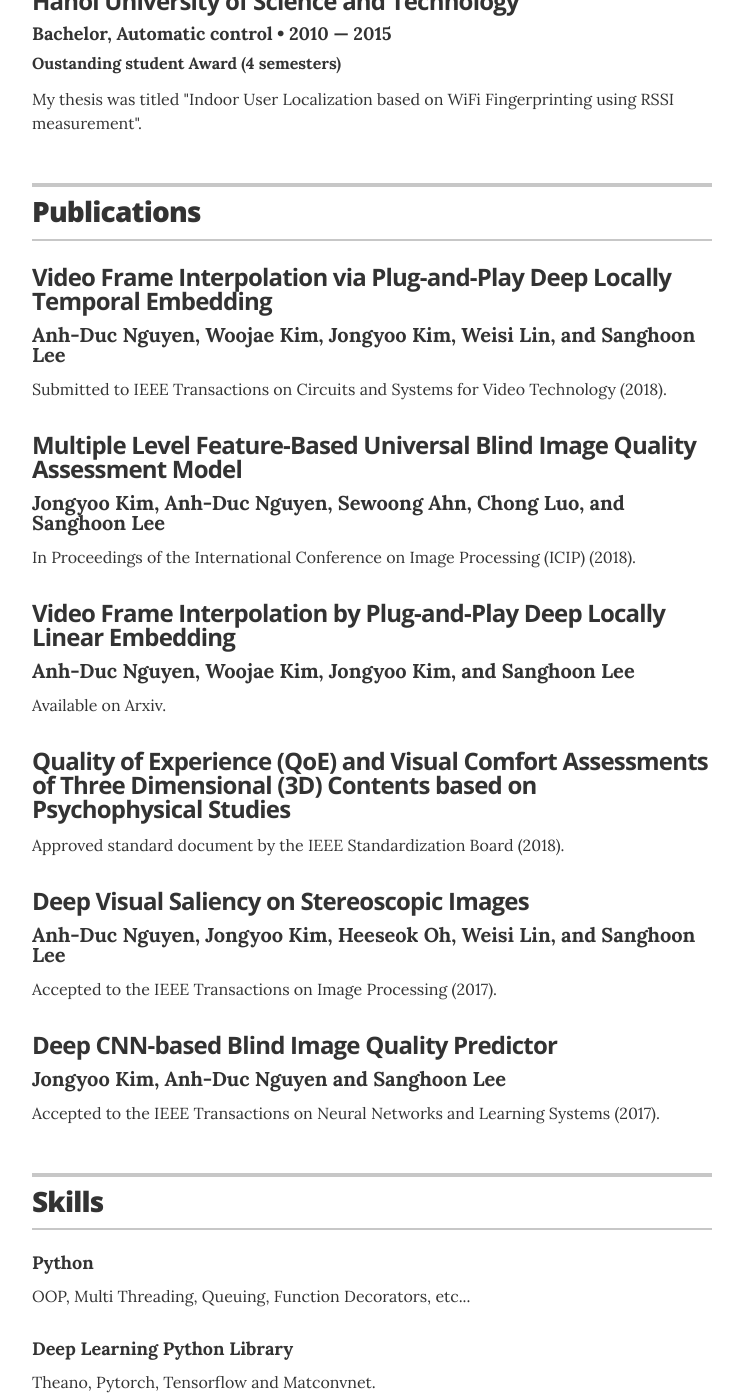
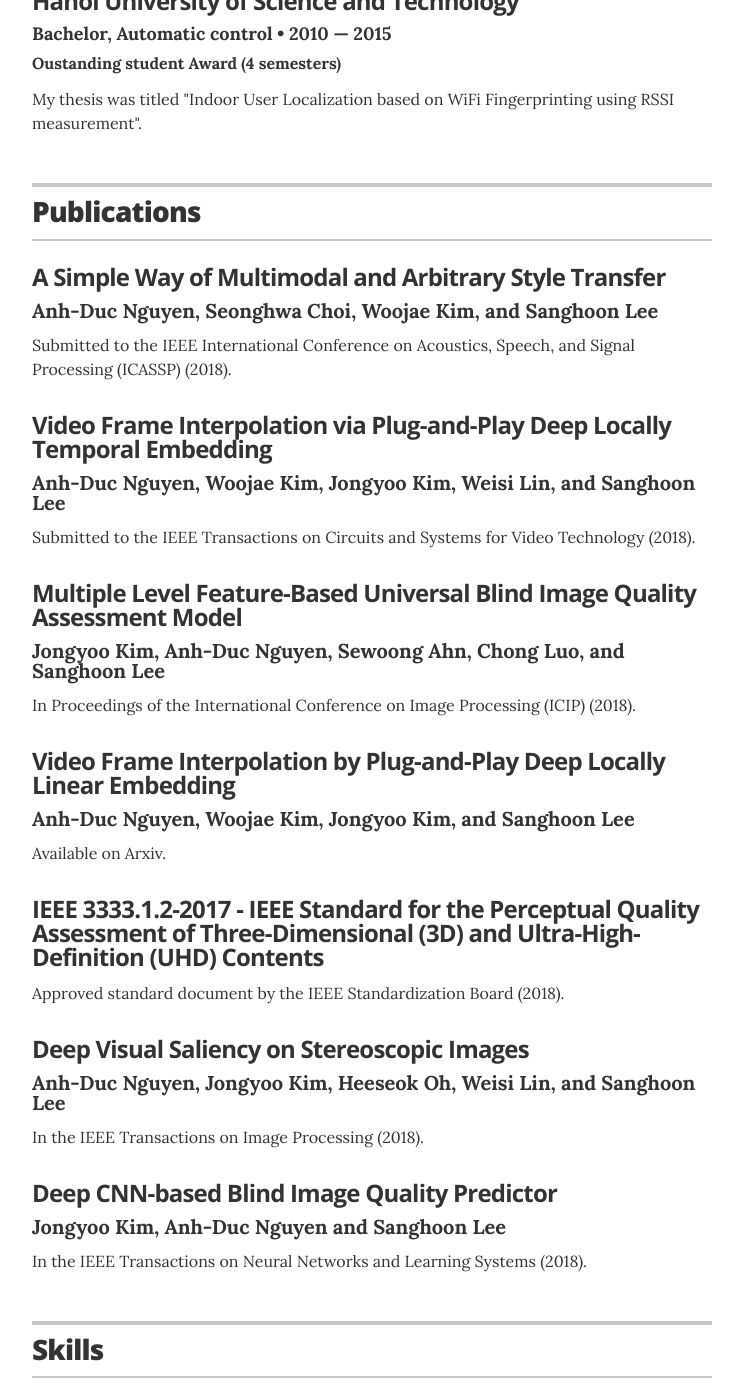
Before and after one commit to justanhduc/justanhduc.github.io, a Jekyll site: the page built from index.html, in a window 1280 px wide and 1400 px high, scrolled down 747 px. Shown: the whole window, without its empty margins (268-1011 px from the left). Built offline with Jekyll 4.4.1, drawn with Linux system fonts in a browser that asks for light colours.

Commit message:
added links to publications

```diff
--- a/_data/publications.yml
+++ b/_data/publications.yml
@@ -1,32 +1,34 @@
-# Projects
-# uncomment the urls if you wish to display them, and add your own URL
+- title: A Simple Way of Multimodal and Arbitrary Style Transfer
+  authors: Anh-Duc Nguyen, Seonghwa Choi, Woojae Kim, and Sanghoon Lee
+  # url: "#"
+  note: Submitted to the IEEE International Conference on Acoustics, Speech, and Signal Processing (ICASSP) (2018).
 
 - title: Video Frame Interpolation via Plug-and-Play Deep Locally Temporal Embedding
   authors: Anh-Duc Nguyen, Woojae Kim, Jongyoo Kim, Weisi Lin, and Sanghoon Lee
   # url: "#"
-  note: Submitted to IEEE Transactions on Circuits and Systems for Video Technology (2018).
+  note: Submitted to the IEEE Transactions on Circuits and Systems for Video Technology (2018).
 
 - title: Multiple Level Feature-Based Universal Blind Image Quality Assessment Model
   authors: Jongyoo Kim, Anh-Duc Nguyen, Sewoong Ahn, Chong Luo, and Sanghoon Lee
-  # url: "#"
+  url: "https://ieeexplore.ieee.org/document/8451346"
   note: In Proceedings of the International Conference on Image Processing (ICIP) (2018).
 
 - title: Video Frame Interpolation by Plug-and-Play Deep Locally Linear Embedding
   authors: Anh-Duc Nguyen, Woojae Kim, Jongyoo Kim, and Sanghoon Lee
-  # url: "#"
+  url: "https://arxiv.org/abs/1807.01462"
   note: Available on Arxiv.
 
-- title: Quality of Experience (QoE) and Visual Comfort Assessments of Three Dimensional (3D) Contents based on Psychophysical Studies
+- title: IEEE 3333.1.2-2017 - IEEE Standard for the Perceptual Quality Assessment of Three-Dimensional (3D) and Ultra-High-Definition (UHD) Contents
   #authors: Anh-Duc Nguyen, Jongyoo Kim, Heeseok Oh and Sanghoon Lee
-# url: "#"
+  url: "https://standards.ieee.org/standard/3333_1_2-2017.html"
   note: Approved standard document by the IEEE Standardization Board (2018).
 
 - title: Deep Visual Saliency on Stereoscopic Images
   authors: Anh-Duc Nguyen, Jongyoo Kim, Heeseok Oh, Weisi Lin, and Sanghoon Lee
-# url: "#"
-  note: Accepted to the IEEE Transactions on Image Processing (2017).
+  url: "https://ieeexplore.ieee.org/document/8520871"
+  note: In the IEEE Transactions on Image Processing (2018).
 
 - title: Deep CNN-based Blind Image Quality Predictor
   authors: Jongyoo Kim, Anh-Duc Nguyen and Sanghoon Lee
-# url: "#"
-  note: Accepted to the IEEE Transactions on Neural Networks and Learning Systems (2017).
+  url: "https://ieeexplore.ieee.org/document/8383698"
+  note: In the IEEE Transactions on Neural Networks and Learning Systems (2018).
```
